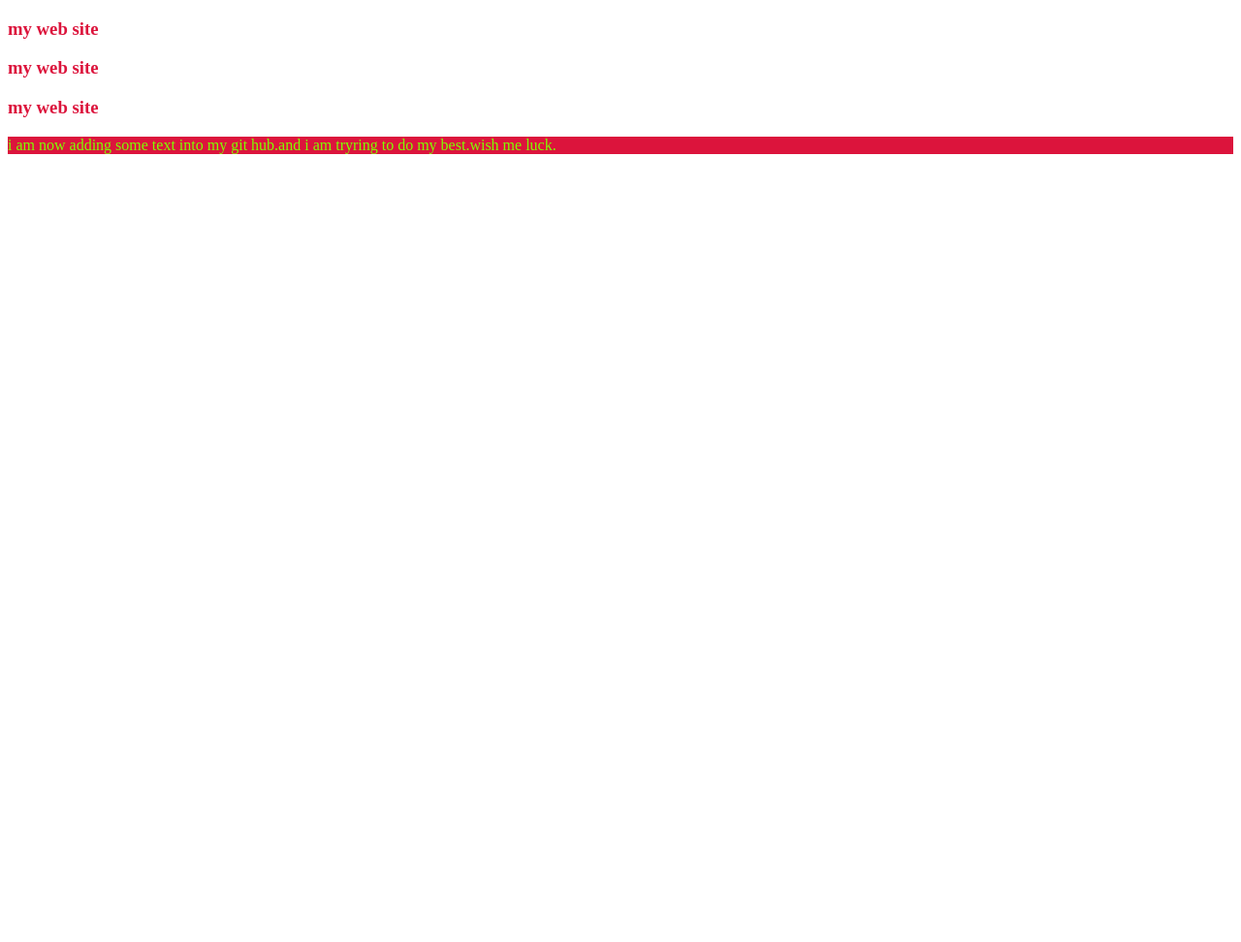
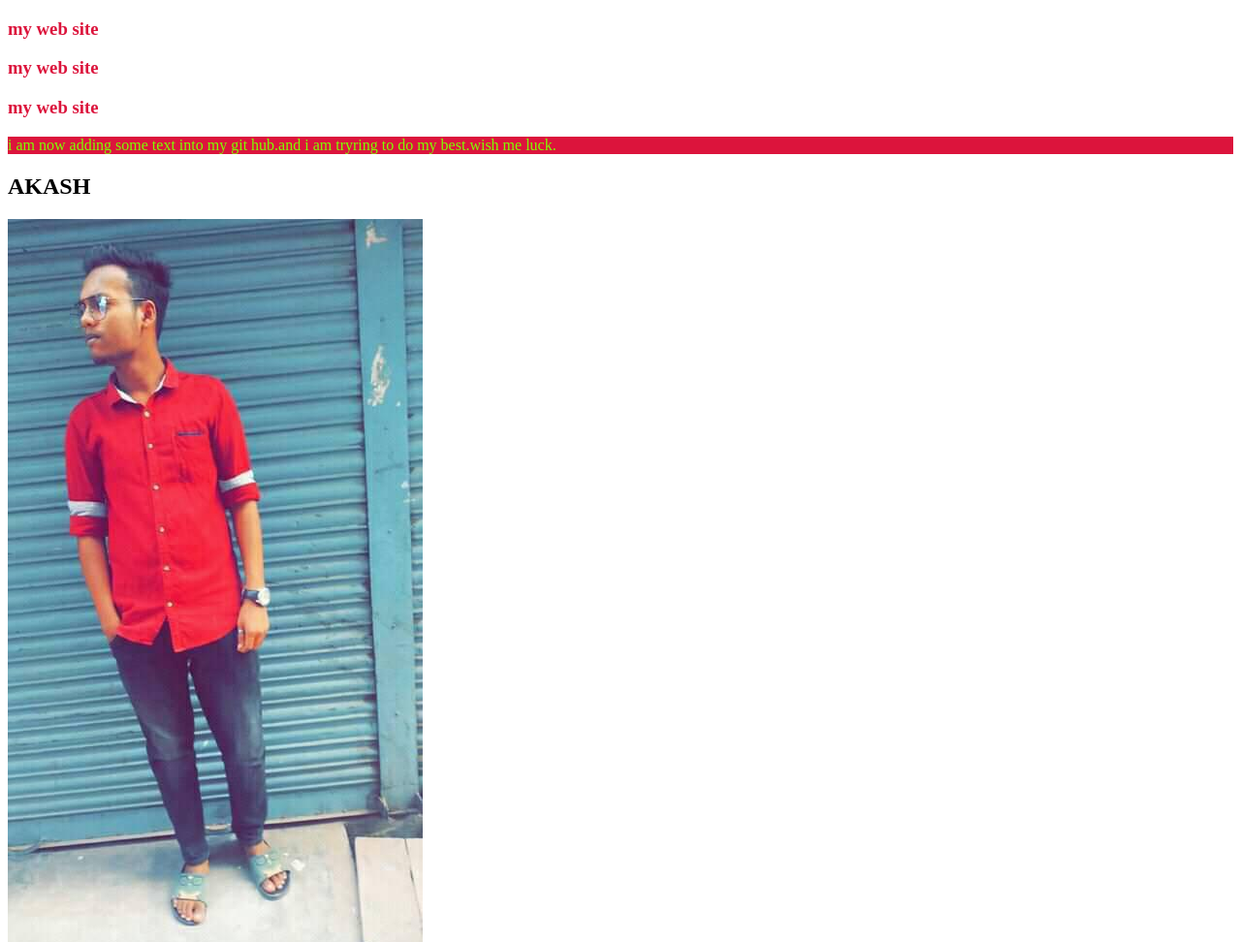
Before and after one commit to akashchakra5/my-third-repo, a plain HTML site: page index.html in a window 1280 px wide. Shown: the top 972 px of the page at 97% size. Before the commit the page ends 800 px from the top, so only its background shows below. Drawn offline with Linux system fonts and the light colour scheme.

Commit message:
images added

```diff
--- a/index.html
+++ b/index.html
@@ -10,8 +10,9 @@
     <h3>my web site</h3>
     <h3>my web site</h3>
     <p>i am now adding some text into my git hub.and i am tryring to do my best.wish me luck.</p>
+    <h2>AKASH</h2>
 </head>
 <body>
-
+<img src="ash2.jpg" alt="my image">
 </body>
 </html>
```
Also changed, not shown: ash2.jpg (added).
